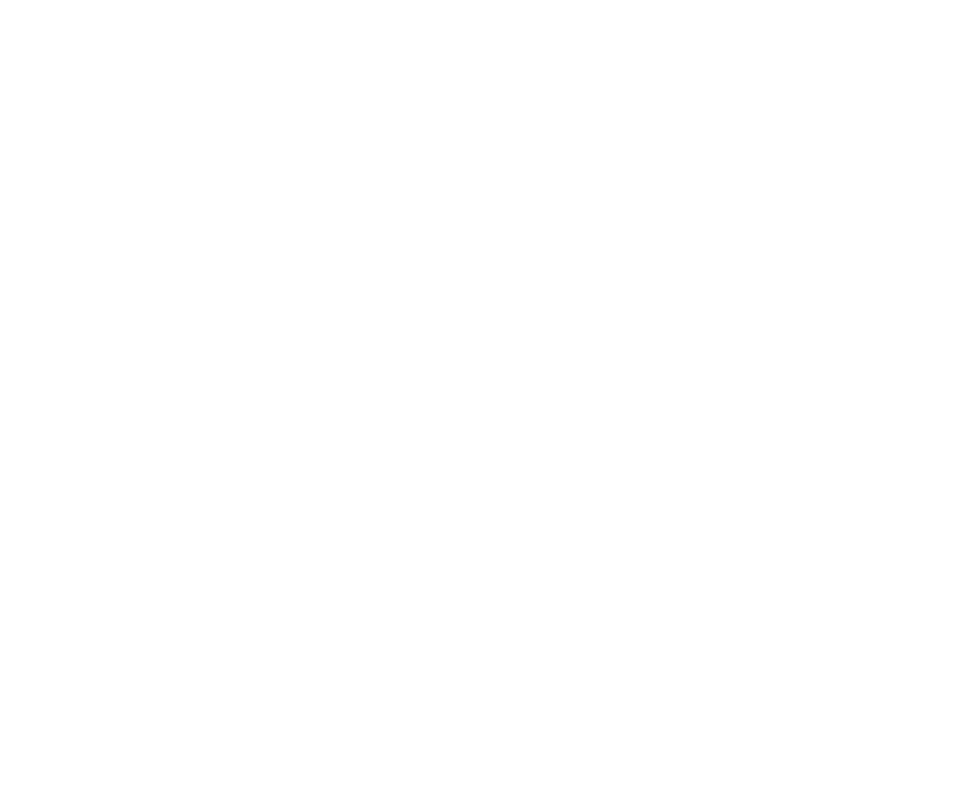
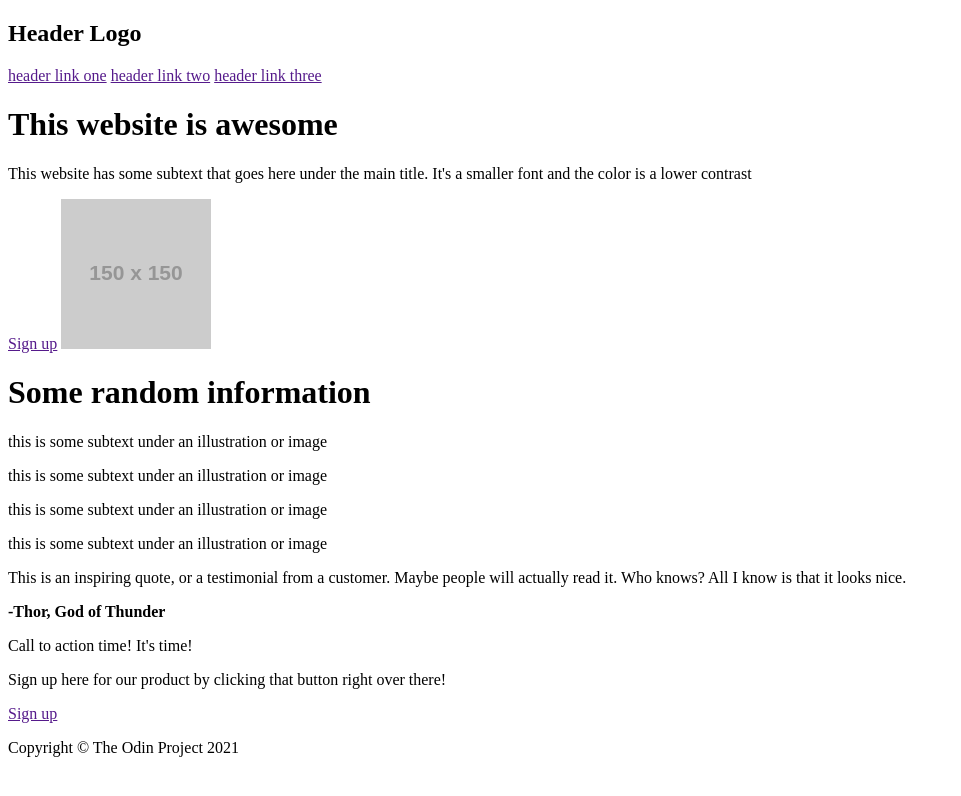
Before and after one commit to Andre07087/launch-page, a plain HTML site: page index.html in a window 1280 px wide. Shown: the whole page, without its empty margins (0-961 px from the left). Drawn offline with Linux system fonts and the light colour scheme; placeholder pictures from the web are drawn by us.

Commit message:
Add launch page text to index.html

```diff
--- a/index.html
+++ b/index.html
@@ -8,27 +8,47 @@
 </head>
 <body>
     <div class="nav-menu">
-
+        <h2>Header Logo</h2>
+        <a href="">header link one</a>
+        <a href="">header link two</a>
+        <a href="">header link three</a>
     </div>
 
     <div class="launch-heading">
-
+        <h1>This website is awesome</h1>
+        <p>This website has some subtext that goes here under the main title.
+            It's a smaller font and the color is a lower contrast</p>
+        <a href="">Sign up</a>
+        <img src="https://via.placeholder.com/150">
     </div>
 
     <div class="sub-panel">
-
+        <h1>Some random information</h1>
+        <span class="sub-panel-boxes"></span>
+        <p>this is some subtext under an illustration or image</p>
+        <span class="sub-panel-boxes"></span>
+        <p>this is some subtext under an illustration or image</p>
+        <span class="sub-panel-boxes"></span>
+        <p>this is some subtext under an illustration or image</p>
+        <span class="sub-panel-boxes"></span>
+        <p>this is some subtext under an illustration or image</p>
     </div>
 
-    <div class="qoute-panel">
-
+    <div class="quote-panel">
+        <p>This is an inspiring quote, or a testimonial from a customer. Maybe
+            people will actually read it. Who knows? All I know is that it looks nice.
+        </p>
+        <p><strong>-Thor, God of Thunder</strong></p>
     </div>
 
     <div class="call-action">
-
+        <p>Call to action time! It's time!</p>
+        <p>Sign up here for our product by clicking that button right over there!</p>
+        <a href="">Sign up</a>
     </div>
 
     <footer>
-
+        <p>Copyright © The Odin Project 2021</p>
     </footer>
 </body>
 </html>
```
